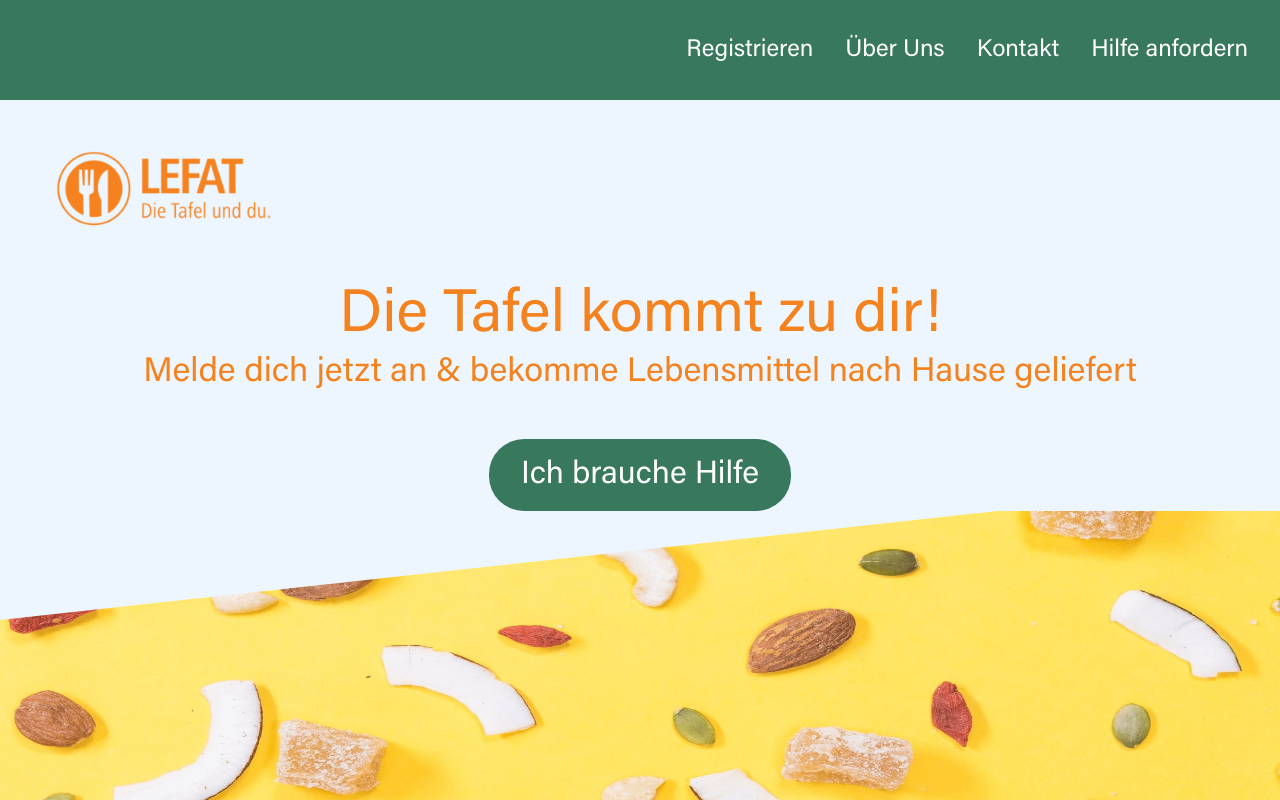
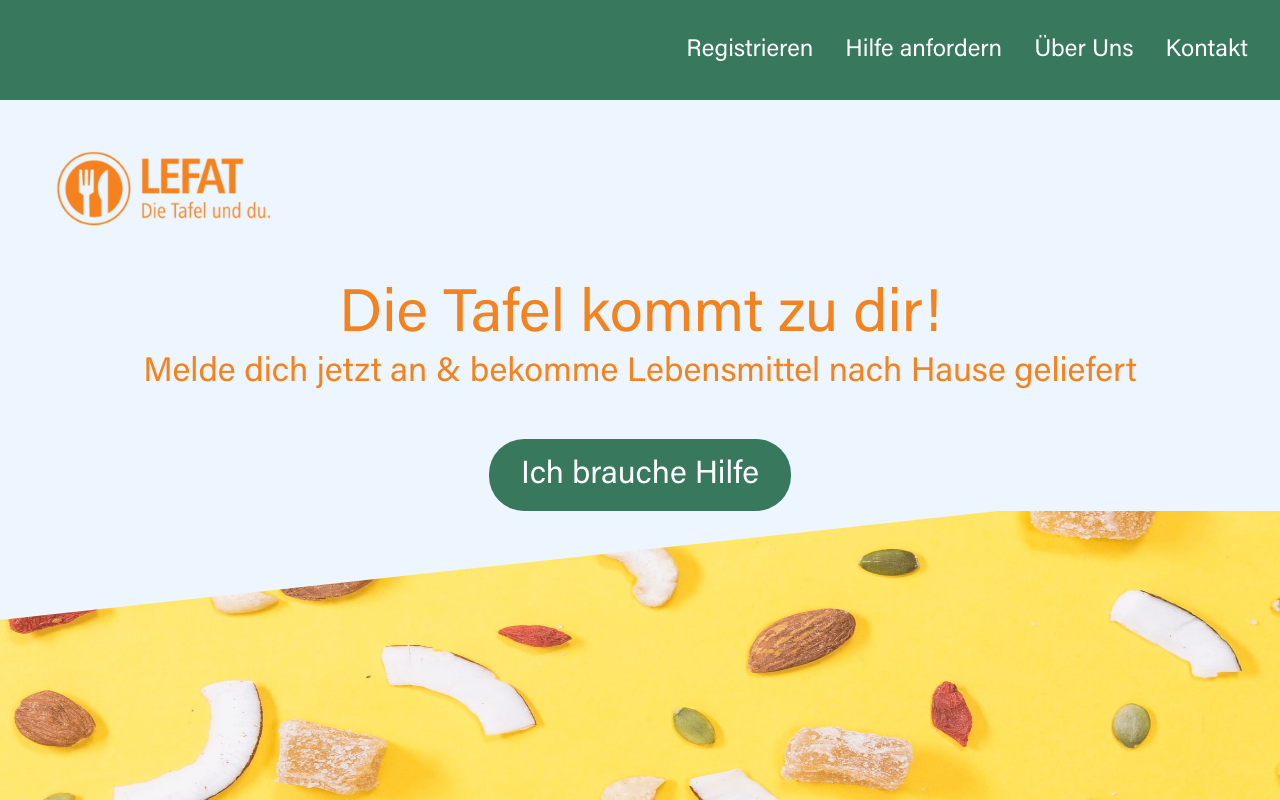
Before and after one commit to lefat-tafel/lefat-frontend, a React (Create React App) app: page / in a window 1280 px wide. Shown: the top 800 px of the page. Built offline with nearby package versions, Linux system fonts and the light colour scheme.

Commit message:
nav order adjustment

```diff
--- a/src/components/Header.tsx
+++ b/src/components/Header.tsx
@@ -48,9 +48,9 @@ export const Header = () => {
             <NavBar>
                 <ul>
                     <NavItem url="/registration" label="Registrieren" />
+                    <NavItem url="/recipientForm" label="Hilfe anfordern" />
                     <NavItem url="/about" label="Über Uns" />
                     <NavItem url="/contact" label="Kontakt" />
-                    <NavItem url="/recipientForm" label="Hilfe anfordern" />
                 </ul>
             </NavBar>
         </header>
```
